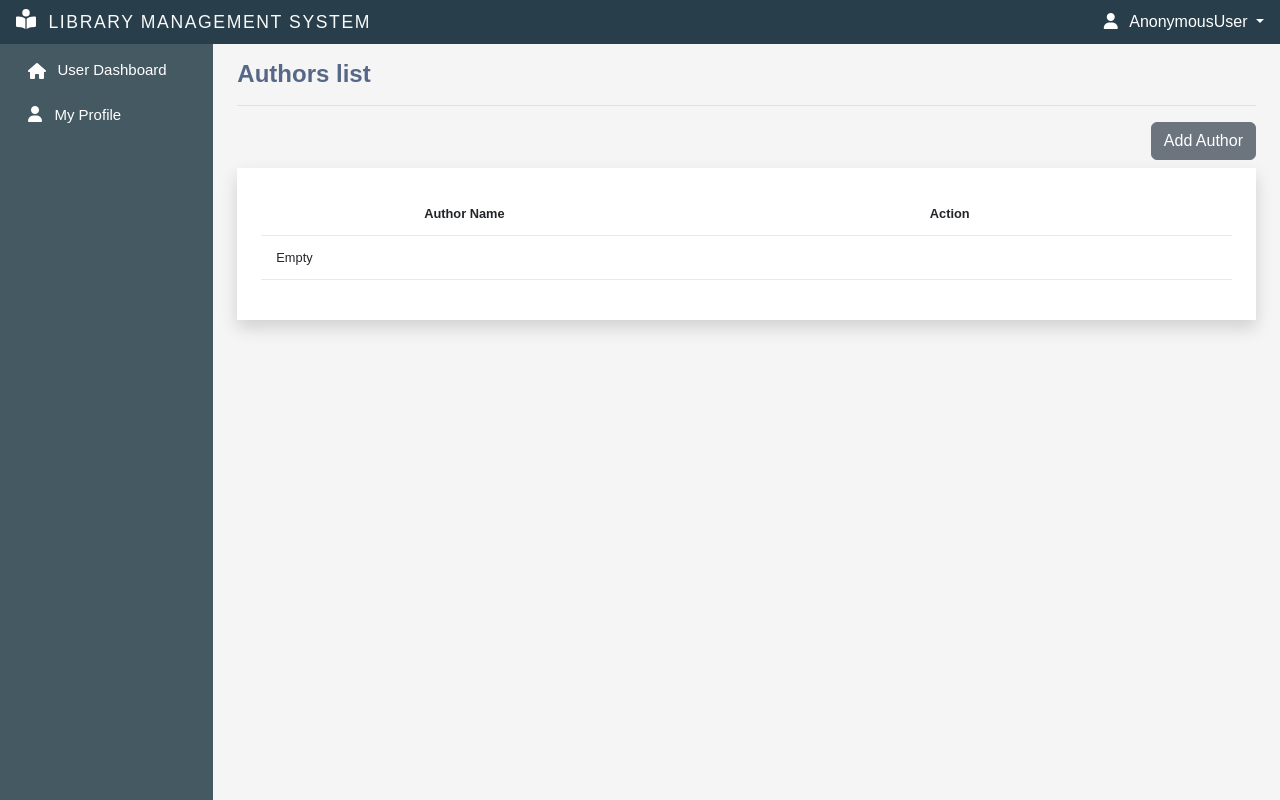
After one commit to Elhamwardak/library, a Django app: page /Author/ in a window 1280 px wide. The commit adds this page. Run offline with Django 4.2, Linux system fonts and the light colour scheme; data that the repository does not hold is empty.

Commit message:
Tue 4 july

```diff
--- a/myapp/admin.py
+++ b/myapp/admin.py
@@ -1,5 +1,5 @@
 from django.contrib import admin
-from .models import Books, Profile, StudentBook, IssueBook,Category
+from .models import Books, Profile, StudentBook, IssueBook,Category,Author
 # Register your models here.
 
 class BooksAdmin(admin.ModelAdmin):
@@ -12,3 +12,4 @@ admin.site.register(Profile)
 admin.site.register(StudentBook)
 admin.site.register(IssueBook)
 admin.site.register(Category)
+admin.site.register(Author)
--- /dev/null
+++ b/myapp/templates/author_list.html
@@ -0,0 +1,38 @@
+{% extends 'main.html' %}
+
+{% block title %}Authors list{% endblock title %}
+
+{% block content %}
+
+    <div class="text-end mb-2 ">
+        <a href="{% url 'add_author' %}" class="add-category btn btn-secondary">Add Author</a>
+    </div>
+  <div class="p-4 shadow bg-white ">
+	<table class="table table-font-size table-hover " >
+	    <thead>
+            <tr>
+              <th scope="col" class="text-center">Author Name</th>
+              <th scope="col" class="text-center" >Action</th>
+            </tr>
+          </thead>
+		<tbody>
+			{% if author %}
+				{% for i in author %}
+					<tr>
+						<td class="text-center">{{i.name}}</td>
+
+						<td class="text-center" style="width: 108px;">
+							<a href="{% url 'update-author' i.id %}" class="edit" data-toggle="modal"><i class="fa-solid fa-pen-to-square "></i></a>
+							<a href="{% url 'delete-author' i.id %}" onclick="return confirm('Do you really want to delete this Author?');"><i class="fa-solid fa-trash text-danger" data-toggle="tooltip" title="delete"></i></a>
+						</td>
+					</tr>
+				{% endfor %}
+			{% else %}
+					<tr>
+						<td colspan="2" >Empty</td>
+					</tr>
+			{% endif %}
+		</tbody>
+	</table>
+</div>
+{% endblock content %}
--- a/myapp/templates/issue_book.html
+++ b/myapp/templates/issue_book.html
@@ -6,8 +6,8 @@
 
 <form action="#" method="POST">
     {% csrf_token %}
-    <div class="d-flex flex-column justify-content-center align-items-center" style="height: 600px;">
-        <div class="w-50 border py-5 p-5 rounded-3 " style="background-color: #fff;" >
+    <div class="d-flex flex-column justify-content-center align-items-center" style="height: 500px;">
+        <div class="w-50 border  p-5 rounded-3 " style="background-color: #fff;" >
             <label for="">Choose User :</label>
             <select name="user_id" class="form-select mb-4" aria-label="Default select example">
                 {% for user in users %}
--- a/myapp/urls.py
+++ b/myapp/urls.py
@@ -17,6 +17,13 @@ urlpatterns = [
     path('books-not-return/', views.booksnotreturnyet, name="books-not-return"),
     path('category/',views.categorylist, name="category-list"),
     path('add_category/', views.add_category, name='add_category'),
+    path('update-category/<str:id>/',views.update_category,name='update-category'),
+    path('delete-category/<str:id>', views.delete_category, name="delete-category"),
+     path('Author/',views.authorslist, name="author-list"),
+    path('add_author/', views.add_author, name='add_author'),
+    path('update-author/<str:id>/',views.update_author,name='update-author'),
+    path('delete-author/<str:id>', views.delete_author, name="delete-author"),
+
 
 
     path('add-user/', views.add_user, name="add-user"),
--- a/myapp/utils.py
+++ b/myapp/utils.py
@@ -42,8 +42,7 @@ def searchbooks(request):
     if request.GET.get('search_book'):
         search_book = request.GET.get('search_book')
 
-    book = Books.objects.filter(Q(title__icontains=search_book)|
-                                Q(author__icontains=search_book)
+    book = Books.objects.filter(Q(title__icontains=search_book)
                                 )
 
     return book, search_book
--- a/myapp/views.py
+++ b/myapp/views.py
@@ -1,7 +1,7 @@
 from django.shortcuts import render, redirect
 from django.http import HttpResponseRedirect,HttpResponse
 from .models import *
-from .forms import BookForm, CreateUserForm,CategoryForm
+from .forms import BookForm, CreateUserForm,CategoryForm,AuthorForm
 from django.contrib.auth.forms import UserCreationForm
 from django.contrib.auth import authenticate, login, logout
 from django.contrib.auth.decorators import login_required
@@ -97,6 +97,7 @@ def booksnotreturnyet(request):
     context={'deadline_returns_book':deadline_returns_book}
     return render(request,'books_not_return.html',context)
 
+# CRUD system for Category section
 def categorylist(request):
     category = Category.objects.all()
     context={'category':category}
@@ -111,6 +112,55 @@ def add_category(request):
     else:
         form = CategoryForm()
     return render(request, 'add_category.html', {'form': form})
+
+def update_category(request, id):
+    category = Category.objects.get(pk=id)
+    if request.method == 'POST':
+        form = CategoryForm(request.POST, instance=category)
+        if form.is_valid():
+            form.save()
+            return redirect('category-list')
+    else:
+        form = CategoryForm(instance=category)
+    return render(request,'update_category.html',{'form':form})
+
+def delete_category(request, id):
+    category = Category.objects.get(pk=id)
+    category.delete()
+    return redirect('category-list')
+
+# CRUD system for Authors section
+
+def authorslist(request):
+    author = Author.objects.all()
+    context={'author':author}
+    return render(request,'author_list.html',context)
+
+def add_author(request):
+    if request.method == 'POST':
+        form = AuthorForm(request.POST)
+        if form.is_valid():
+            form.save()
+            return redirect('author-list')
+    else:
+        form = AuthorForm()
+    return render(request, 'add_author.html', {'form': form})
+
+def update_author(request, id):
+    author = Author.objects.get(pk=id)
+    if request.method == 'POST':
+        form = AuthorForm(request.POST, instance=author)
+        if form.is_valid():
+            form.save()
+            return redirect('author-list')
+    else:
+        form = AuthorForm(instance=author)
+    return render(request,'update_author.html',{'form':form})
+
+def delete_author(request, id):
+    author = Author.objects.get(pk=id)
+    author.delete()
+    return redirect('author-list')
 
 # Users Managements
 @allowed_users(allowed_roles=['admin'])
--- a/templates/offcanvas.html
+++ b/templates/offcanvas.html
@@ -34,7 +34,13 @@
         <li class="nav-item">
           <a class="nav-link {% if request.get_full_path == '/view-issuebook/' %}active{% endif %}" href="{% url 'category-list'  %}">
             <i class="fa-solid fa-file-zipper"></i>
-            <span class="font-12">Category</span>
+            <span class="font-12"> Category</span>
+          </a>
+        </li>
+        <li class="nav-item">
+          <a class="nav-link {% if request.get_full_path == '/view-issuebook/' %}active{% endif %}" href="{% url 'author-list'  %}">
+            <i class="fa-solid fa-person"></i>
+            <span class="font-12"> Authors</span>
           </a>
         </li>
       {% endif %}
```
Also changed, not shown: myapp/forms.py (+12 -2 lines), myapp/models.py (+6 -1 lines), myapp/templates/add_author.html (added, +22 -0 lines), myapp/templates/category_list.html (+8 -2 lines), myapp/templates/update_author.html (added, +22 -0 lines), myapp/templates/update_category.html (added, +22 -0 lines), db.sqlite3, myapp/migrations/0004_author_alter_books_author.py (added).
